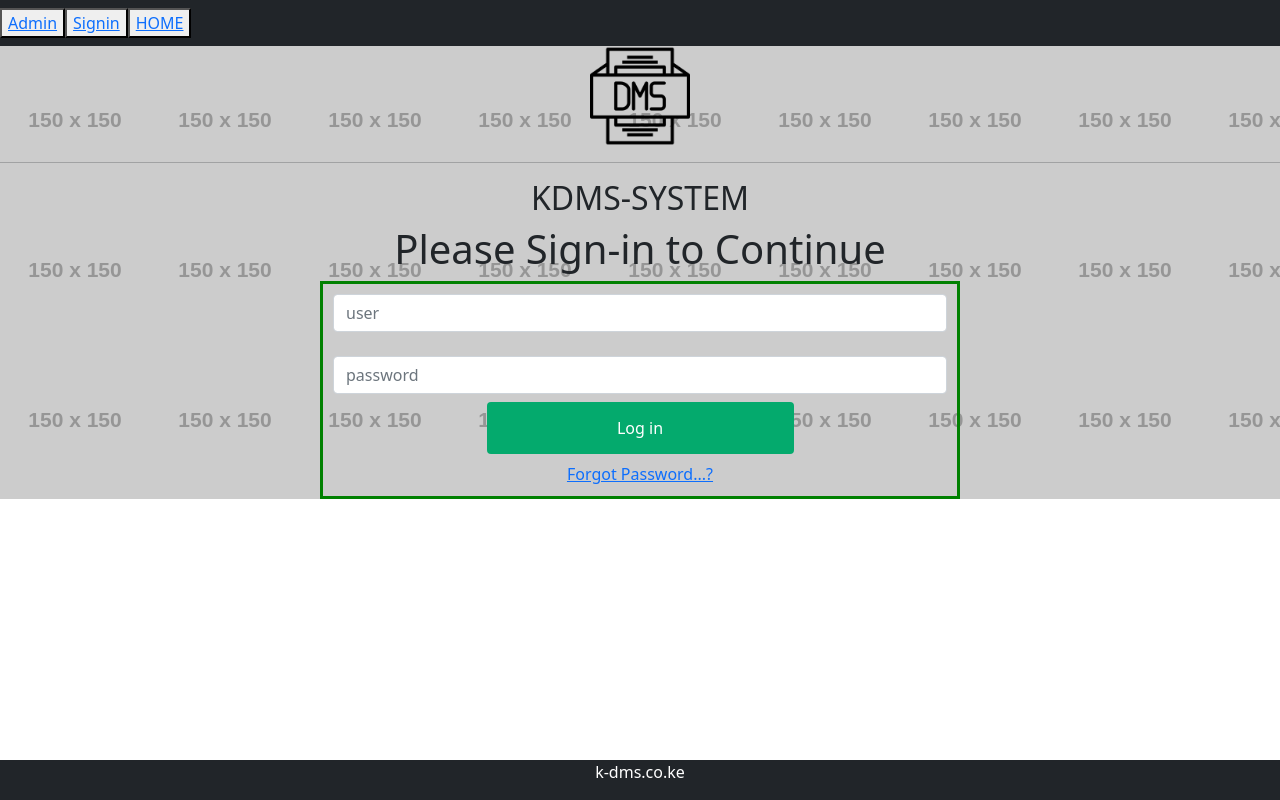
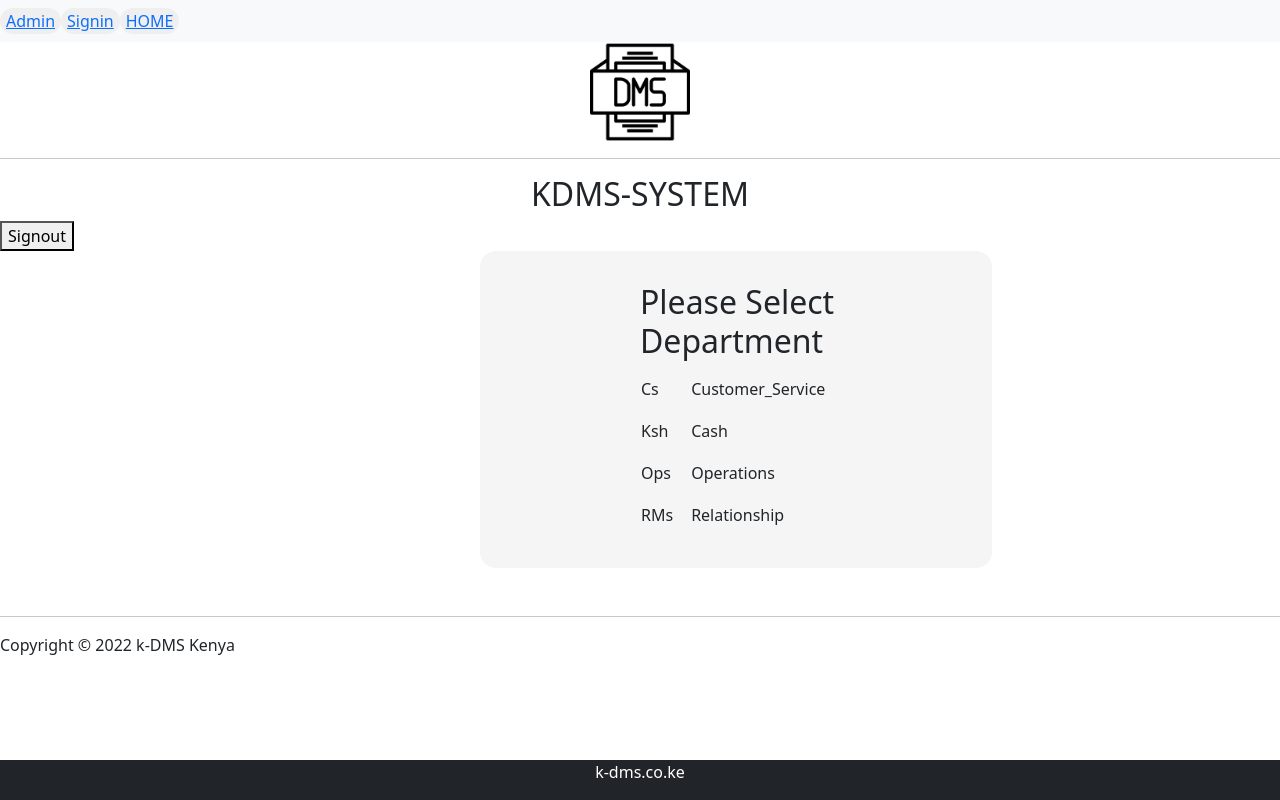
Before and after one commit to Lester-Nafwa/dms_system, a Vue app in the folder dms/: page /department in a window 1280 px wide. Before the commit this address led to /signin. Built offline with nearby package versions, Linux system fonts and the light colour scheme; what store would draw is missing.

Commit message:
fix bugs

```diff
--- a/dms/package.json
+++ b/dms/package.json
@@ -3,10 +3,10 @@
   "version": "0.1.0",
   "private": true,
   "scripts": {
+    "start": "nodemon start",
     "serve": "vue-cli-service serve",
-    "build": "vue-cli-service build",
-    "lint": "vue-cli-service lint",
-    "start": "nodemon start"
+    "build": "export NODE_OPTIONS=--openssl-legacy-provider && vue-cli-service build",
+    "lint": "export NODE_OPTIONS=--openssl-legacy-provider && vue-cli-service lint"
   },
   "dependencies": {
     "@auth0/auth0-spa-js": "^1.19.2",
--- a/dms/router/index.js
+++ b/dms/router/index.js
@@ -1,5 +1,5 @@
-import { createRouter, createWebHistory } from 'vue-router'
-import { auth } from '../firebase'
+import { createRouter, createWebHistory } from "vue-router";
+// import { auth } from '../firebase'
 import home from "@/components/home.vue";
 import signin from "@/components/signin.vue";
 import register from "@/components/register.vue";
@@ -18,149 +18,120 @@ import admin_login from "@/components/admin_login.vue";
 import forgetpass from "@/components/forgetpass.vue";
 import contactus from "@/components/contactus.vue";
 
-const routes= [
-   { path: "/",redirect: '/home',
-  component:home,
+const routes = [
+  { path: "/", redirect: "/home", component: home },
 
-    },
-
-
-  { path: "/home",
-  component:home,
-
-    },
+  { path: "/home", component: home },
   {
-
     path: "/department",
     component: department,
 
- meta:{ requiresAuth:true }
-
-
+    meta: { requiresAuth: true },
   },
   {
-
     path: "/contactus",
     component: contactus,
 
- meta:{ requiresAuth:false}
-
-
+    meta: { requiresAuth: false },
   },
-
 
   {
     path: "/signin",
-    component:signin,
-    name:'login',
-
+    component: signin,
+    name: "login",
   },
 
   {
     path: "/forgetpass",
-    component:forgetpass,
-    meta:{ requiresAuth:true }
-
+    component: forgetpass,
+    meta: { requiresAuth: true },
   },
-
 
   {
     path: "/register",
     component: register,
-     meta:{ requiresAuth:true }
-
+    meta: { requiresAuth: true },
   },
   {
     path: "/admin",
     component: admin,
-    meta:{ requiresAuth:true }
+    meta: { requiresAuth: true },
   },
   {
     path: "/admin_login",
     component: admin_login,
-     meta:{ requiresAuth:false }
+    meta: { requiresAuth: false },
   },
 
   {
     path: "/deleteuser",
     component: deleteuser,
-    meta:{ requiresAuth:true }
+    meta: { requiresAuth: true },
   },
   {
-    path: '/download',
+    path: "/download",
     component: download,
-    meta:{ requiresAuth:true }
+    meta: { requiresAuth: true },
   },
 
   {
-    path: '/ops',
+    path: "/ops",
     component: ops,
-    meta:{ requiresAuth:true }
+    meta: { requiresAuth: true },
   },
 
   {
-    path: '/cs',
+    path: "/cs",
     component: cs,
-    meta:{ requiresAuth:true }
-
+    meta: { requiresAuth: true },
   },
   {
-    path: '/cash',
+    path: "/cash",
     component: cash,
-    meta:{ requiresAuth:true }
-
+    meta: { requiresAuth: true },
   },
   {
-    path: '/relations',
+    path: "/relations",
     component: relations,
-    meta:{ requiresAuth:true }
-
+    meta: { requiresAuth: true },
   },
 
-
   {
-    path: '/stafflist',
+    path: "/stafflist",
     component: stafflist,
-    meta:{ requiresAuth:true }
-
+    meta: { requiresAuth: true },
   },
   {
-    path:  "/Editstaff/:id",
+    path: "/Editstaff/:id",
     component: Editstaff,
-    name:'edit',
-    meta:{ requiresAuth:true }
+    name: "edit",
+    meta: { requiresAuth: true },
   },
   {
-    path: '/Addstaff',
+    path: "/Addstaff",
     component: Addstaff,
-    meta:{ requiresAuth:true }
+    meta: { requiresAuth: true },
   },
   {
-    path: '/:pathMatch(.*)*',
-  redirect: "/"
+    path: "/:pathMatch(.*)*",
+    redirect: "/",
   },
-    ]
+];
 
-    const router = createRouter({ history: createWebHistory(),
-routes,
+const router = createRouter({ history: createWebHistory(), routes });
 
-});
+//  router.beforeEach((to, from, next) => {
+//   if (to.path === '/login' && auth.currentUser) {
+//     next()
+//     return;
+//   }
 
- router.beforeEach((to, from, next) => {
-  if (to.path === '/login' && auth.currentUser) {
-    next()
-    return;
-  }
+//   if (to.matched.some(record => record.meta.requiresAuth) && !auth.currentUser) {
+//     next('/signin')
+//     return;
+//   }
 
-  if (to.matched.some(record => record.meta.requiresAuth) && !auth.currentUser) {
-    next('/signin')
-    return;
-  }
-
-  next();
-})
-
-
-
+//   next();
+// })
 
 export default router;
--- a/dms/src/App.vue
+++ b/dms/src/App.vue
@@ -1,5 +1,5 @@
 <template>
- <nav class="navbar navbar-expand-lg navbar-light bg-dark">
+ <nav class="navbar navbar-expand-lg navbar-light bg-light">
    <div class="d-flex flex-row-reverse">
 
 <button class="nav-item">  <router-link  to="/home">
@@ -38,7 +38,7 @@
     export default {
         data() {
             return {
-                image: {backgroundImage: "url(https://via.placeholder.com/150)"}
+
 
             };
         }
@@ -54,4 +54,9 @@
   color: #2c3e50;
   margin-top: 60px;
 }
+button{
+border-radius:2em;
+border:none;
+
+}
 </style>
--- a/dms/src/components/department.vue
+++ b/dms/src/components/department.vue
@@ -1,74 +1,96 @@
 <template>
-
-    <div> <p v-if="user">Customer:{{user.email}}</p>
+  <div>
+    <p v-if="user">Customer:{{ user.email }}</p>
     <button class="ui pink submit button" @click="signout">Signout</button>
   </div>
- <h1> Please Select Department</h1>
+  <div class='dept-seg'>
+  <h1>Please Select Department</h1>
   <transition name="slide">
-
-<table class="table table-striped table-hover">
-
-
+    <table class="table-item">
       <tr>
-    <td>cs </td>
-    <td><router-link class="nav-link link-dark" to="/cs">
+        <td>Cs</td>
+        <td>
+          <router-link class="nav-link link-dark" to="/cs">
             Customer_Service
-          </router-link></td>
-
+          </router-link>
+        </td>
       </tr>
       <tr>
         <td>Ksh</td>
-    <td><router-link class="nav-link link-dark" to="/cash">
+        <td>
+          <router-link class="nav-link link-dark" to="/cash">
             Cash
-          </router-link></td>
-
+          </router-link>
+        </td>
       </tr>
       <tr>
         <td>Ops</td>
-    <td><router-link class="nav-link link-dark" to="/ops">
+        <td>
+          <router-link class="nav-link link-dark" to="/ops">
             Operations
-          </router-link></td>
-
+          </router-link>
+        </td>
       </tr>
       <tr>
         <td>RMs</td>
-    <td><router-link class="nav-link link-dark" to="/relations">
+        <td>
+          <router-link class="nav-link link-dark" to="/relations">
             Relationship
-          </router-link></td>
-
+          </router-link>
+        </td>
       </tr>
-
     </table>
   </transition>
+  </div>
   <div class="card-body">
- <div v-if="user" class="alert alert-success" role="alert">You are logged in!</div>
+    <div v-if="user" class="alert alert-success" role="alert">
+      You are logged in!
     </div>
-<hr>
-<footer> Copyright © 2022  k-DMS Kenya </footer>
+  </div>
+  <hr />
+  <footer>Copyright © 2022 k-DMS Kenya</footer>
 </template>
 <script>
-import { getAuth, setPersistence,  signOut} from 'firebase/auth'
+import { getAuth, setPersistence, signOut } from "firebase/auth";
 export default {
   data() {
     return {
-            user: null
+      user: null,
     };
   },
   created() {
     var self = getAuth();
-         setPersistence,(function(user) {
+    setPersistence,
+      function (user) {
         self.user = user;
-        });
+      };
   },
   methods: {
     signout() {
       const auth = getAuth();
-          signOut(auth)
-        .then(user => {
+      signOut(auth).then((user) => {
         alert("Sucessiful signOut", user);
         this.$router.push("/login");
       });
-        }
-    }
+    },
+  },
 };
 </script>
+
+<style scoped>
+h1{
+font-size:2em;
+
+}
+.dept-seg{
+  width:40%;
+  margin-left:30em;
+  background:#F5F5F5;
+  border-radius:1em;
+  padding:2em;
+  padding-left:10em;
+}
+.table-item{
+font:1em;
+}
+</style>
--- a/dms/src/components/download.vue
+++ b/dms/src/components/download.vue
@@ -74,20 +74,19 @@ async onSubmit(){
 
 <style scoped>
 .imagePreviewWrapper {
-    width: 100%;
-    height: 250px;
-    display: block;
+    width: 40%;
+    height:18em;
     cursor: pointer;
     margin: 0 auto 30px;
     background-size: cover;
-    background-color: grey;
     background-position: center center;
 }
 form {margin: auto;
   width: 100%;
-  border: 3px solid green;
+  border: 3px solid grey;
   padding: 10px;
   width: 50%;
-   text-align: center
+   text-align: center;
+   background:#F5F5F5;
   }
 </style>
--- a/dms/src/components/home.vue
+++ b/dms/src/components/home.vue
@@ -1,23 +1,24 @@
 <template>
- <nav class="navbar navbar-dark text-white fixed-top bg-dark  ">
-
-<div class="dropdown">
-    <input type="search" class="w-full ..." autocomplete="off" placeholder="Search" />
-<button>submit</button>
+  <nav class="navbar-header">
+  <div class='nav-item'>
+    <div class="btn">Home</div>
+    <div class="btn">About Us</div>
+    <div class="btn">Contact Us</div>
+    <div class="btn">Our Team</div>
     </div>
-<button>Home</button>
- <button>About Us</button>
- <button >Contact Us</button>
-  <button >Our Team</button>
   </nav>
 
-<marquee>   {{ fulldatetime }}</marquee>
+  <marquee> {{ fulldatetime }}</marquee>
 
   <!-- Sidebar navigation -->
   <div class="container-fluid">
     <div class="row">
       <!-- Main content -->
-    <main role="main" style="margin-top: 50px;" class="col-md-9 ml-sm-auto col-lg-10 px-4">
+      <main
+        role="main"
+        style="margin-top: 50px"
+        class="col-md-9 ml-sm-auto col-lg-10 px-4"
+      >
         <div class="inner-adjust">
           <!-- Use router template to show the components for which router service is activated -->
           <router-view />
@@ -26,27 +27,34 @@
     </div>
   </div>
   <div>
-
     <table class="table">
-
       <tbody>
         <tr>
-
-      <td>  <iframe width="560" height="315" src="https://www.youtube.com/embed/1B_jZGhuBdU" title="YouTube video player" frameborder="0" ></iframe></td>
-      <td><h3> Why K-Dms</h3><br>
-       K-DMS Provide the most compliant and secure environment for the transfer of protected health information. Improve ROI workflow efficiency and streamline medical exchange information processes. Consolidate release and distribution management.
-
+          <td>
+            <iframe
+              width="560"
+              height="315"
+              src="https://www.youtube.com/embed/1B_jZGhuBdU"
+              title="YouTube video player"
+              frameborder="0"
+            ></iframe>
+          </td>
+          <td>
+            <h3>Why K-Dms</h3>
+            <br />
+            K-DMS Provide the most compliant and secure environment for the
+            transfer of protected health information. Improve ROI workflow
+            efficiency and streamline medical exchange information processes.
+            Consolidate release and distribution management.
           </td>
         </tr>
       </tbody>
     </table>
-
   </div>
   <table class="table table-striped">
     <thead>
       <td colspan="4">
-     <marquee>     Our Tarrifs </marquee>
-
+        <marquee> Our Tarrifs </marquee>
       </td>
     </thead>
     <tbody>
@@ -65,58 +73,57 @@
       <tr>
         <th scope="row">3</th>
         <td>USD 900</td>
-      <td>USD 200 </td>
+        <td>USD 200</td>
         <td>Annual</td>
       </tr>
     </tbody>
-</table><contactus/>
+  </table>
+  <contactus />
   <div class="jumbotron text-center mb-0 fixed-bottom bg-dark text-white">
     <p>k-dms.co.ke</p>
-
   </div>
-
 </template>
 <script>
 import contactus from "@/components/contactus.vue";
 export default {
   components: {
-    contactus
+    contactus,
   },
 
   name: "DateComponent",
   data: () => ({
-         name: '',
-      email: '',
-      message: '',
+    name: "",
+    email: "",
+    message: "",
 
-      fulldatetime: ''
-
+    fulldatetime: "",
   }),
   methods: {
-
-
-   printFullDate: function(){
+    printFullDate: function () {
       return new Date();
-          }
+    },
   },
 
   mounted: function () {
     this.fulldatetime = this.printFullDate();
   },
-
 };
-
 </script>
 
-
-
 <style scoped>
-
-* {box-sizing: border-box;}
-
+* {
+  box-sizing: border-box;
+}
+.navbar-header {
+  background: #dcdcdc;
+ padding-left:10em;
+ width:85%;
+ margin-left:5em;
+ border-radius:1em;
+}
 .container {
   display: block;
-  margin:auto;
+  margin: auto;
   text-align: center;
   border-radius: 5px;
   background-color: #f2f2f2;
@@ -128,7 +135,9 @@ label {
   float: left;
 }
 
-input[type=text], [type=email], textarea {
+input[type="text"],
+[type="email"],
+textarea {
   width: 100%;
   padding: 12px;
   border: 1px solid #ccc;
@@ -139,8 +148,8 @@ input[type=text], [type=email], textarea {
   resize: vertical;
 }
 
-input[type=submit] {
-  background-color: #4CAF50;
+input[type="submit"] {
+  background-color: #4caf50;
   color: white;
   padding: 12px 20px;
   border: none;
@@ -148,15 +157,22 @@ input[type=submit] {
   cursor: pointer;
 }
 
-input[type=submit]:hover {
+input[type="submit"]:hover {
   background-color: #45a049;
 }
-form {margin: auto;
+form {
+  margin: auto;
   width: 100%;
   border: 3px solid green;
   padding: 10px;
   width: 50%;
-  text-align: center
+  text-align: center;
 }
-
+.nav-item
+{display:flex;
+gap:15em;
+color:white;
+}
+.btn{
+color:white;}
 </style>
```
Lines whose indentation alone changed are shown as unchanged.
